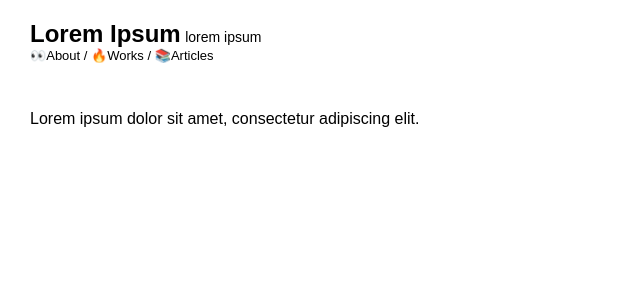
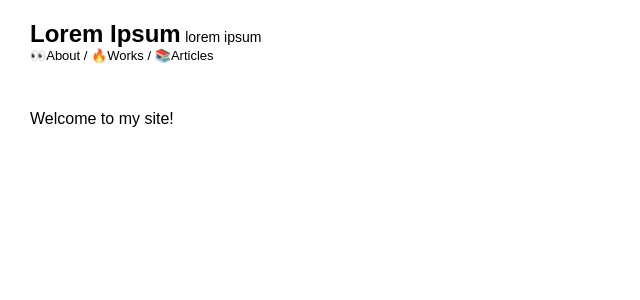
Before and after one commit to Joshmh7128/handmade-dev-blog, a Node project: template app/templates/about.ejs in a window 1280 px wide. Shown: the top 300 px of the page, without its empty margins (0-640 px from the left). Run offline with Node 20 templates, Linux system fonts and the light colour scheme; the template is opened without the code that fills it, so the values that code supplies are empty; some web fonts are replaced.

Commit message:
minor changes

```diff
--- a/app/templates/about.ejs
+++ b/app/templates/about.ejs
@@ -16,7 +16,7 @@
     <%- include(process.cwd() + '/app/templates/navigation'); %>
   </header>
   <main id="main-container">
-    <p>Lorem ipsum dolor sit amet, consectetur adipiscing elit.</p>
+    <p>Welcome to my site!</p>
   </main>
 </body>
 </html>
```
Also changed, not shown: 1 other file.
